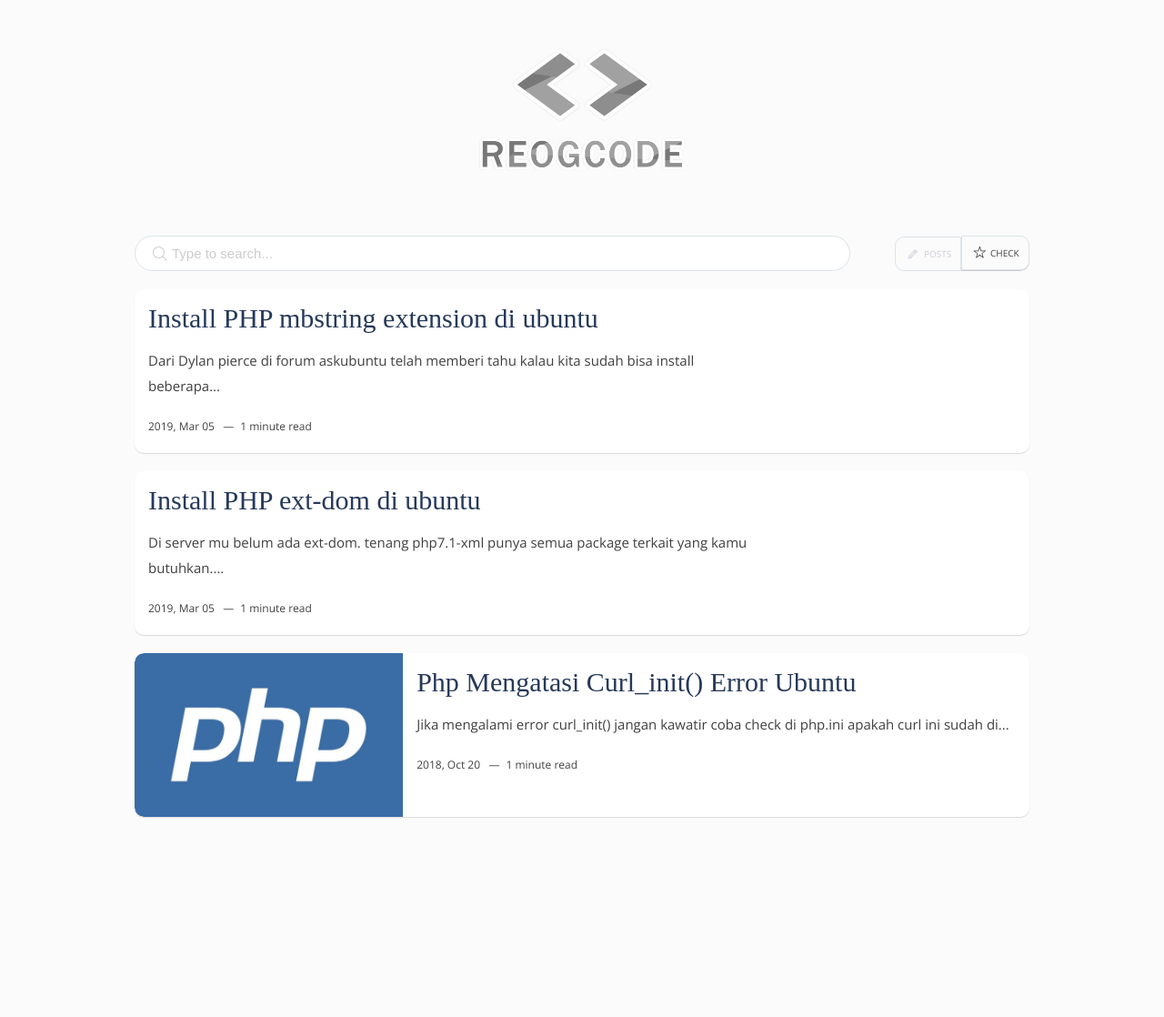
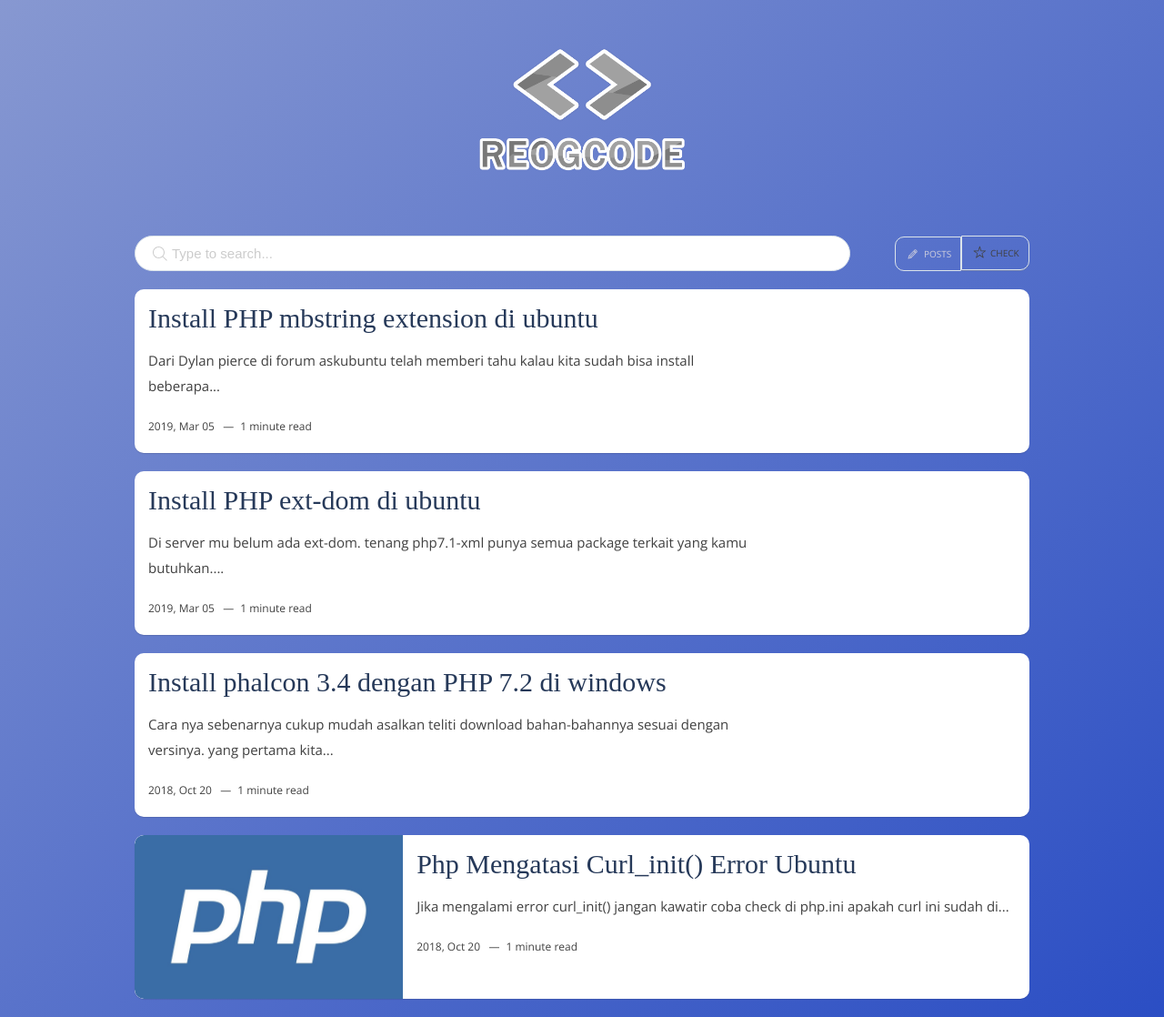
Before and after one commit to otnansirk/_myhistory, a Jekyll site: the page built from _pages/category/php.html, in a window 1280 px wide. Shown: the whole page at 91% size. Built offline with Jekyll 4.4.1, drawn with Linux system fonts in a browser that asks for light colours; some web fonts are replaced; before the commit the page ends 918 px from its top, so only the background shows below that; some of the changed lines change nothing that is shown.

Commit message:
post install phalcon

```diff
--- a/_includes/custom-css.html
+++ b/_includes/custom-css.html
@@ -1,4 +1,7 @@
 <style>
+body{
+    background-image: linear-gradient(to bottom right, #8798d1 , #2b4ec4);
+}
 .reogcode-logo{
     position: relative;
     margin: 50px;
--- /dev/null
+++ b/_posts/2019-03-07-install-phalcon-34-dengan-php-72-di-windows.md
@@ -0,0 +1,42 @@
+---
+title: Install phalcon 3.4 dengan PHP 7.2 di windows
+layout : post
+date   :  2018-10-20
+tags : ["phalcon", "php"]
+categories : php
+---
+
+
+Cara nya sebenarnya cukup mudah asalkan teliti download bahan-bahannya sesuai dengan versinya.
+
+yang pertama kita check dulu di `phpinfo()` dan cari bagian ini :
+
+![]({{site.baseurl}}/images/phpinfo.jpg)
+
+yang perlu diperhatikan adalan versi compiler dan architecture nya.<br>
+kita punya `compiler = MSVC15 (Visual C++ 2017)` dan `Architecture = 	x64`
+
+Berati kita cari `phalcon dll` yang di compile dari `VC15` dan untuk windows `64bit`,
+
+Dengan begitu kita perlu download `php-phalchon.dll` sesuai versi di atas.[ Download disini](https://github.com/phalcon/cphalcon/releases).
+
+
+>download  `phalcon vc15 x64 PHP7.2`.
+     Aku sarankan pilih yang versi stable nya jangan yang versi alpha.
+
+Setelah selesai download.
+
+>extract file zipnya pindahkan file `php-phalcon.dll` ke dir extension php. Biasanya di dir `C:/xampp/php/ext/`.
+
+>Jangan lupa menambahkan `extension:php-phalcon.dll` di `php.ini`
+
+>restart apache nya
+
+check lagi di phpinfo apakah sudah berasil apa belum. kalau berhasil seharusnya seperti ini:
+
+![]({{site.baseurl}}/images/phpinfo1.jpg)
+
+Selamat. Semoga juga melihat hal yang sama :).
+Kalau suka baca yang versi aslinya [disini](https://phalconphp.com/en/download/windows)
+
+#maridiskusi
```
Also changed, not shown: images/phpinfo.jpg (added), images/phpinfo1.jpg (added).
